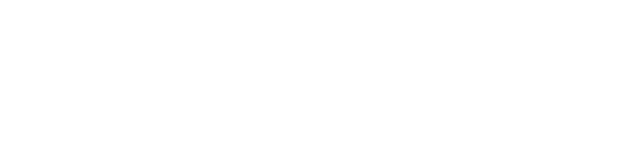
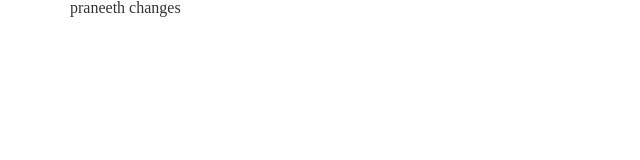
Before and after one commit to TheNagaPraneeth/shoppingcart, a plain HTML site: page index.html in a window 1280 px wide. Shown: the whole page, without its empty margins (0-640 px from the left). Drawn offline with Linux system fonts and the light colour scheme.

Commit message:
praneeths changes

```diff
--- a/index.html
+++ b/index.html
@@ -10,7 +10,7 @@
     <div class="container">
       <header>
         <div class="header-top">
-
+	<p> praneeth changes </p>
         </div>
         <div class="header-bottom">
 
```
